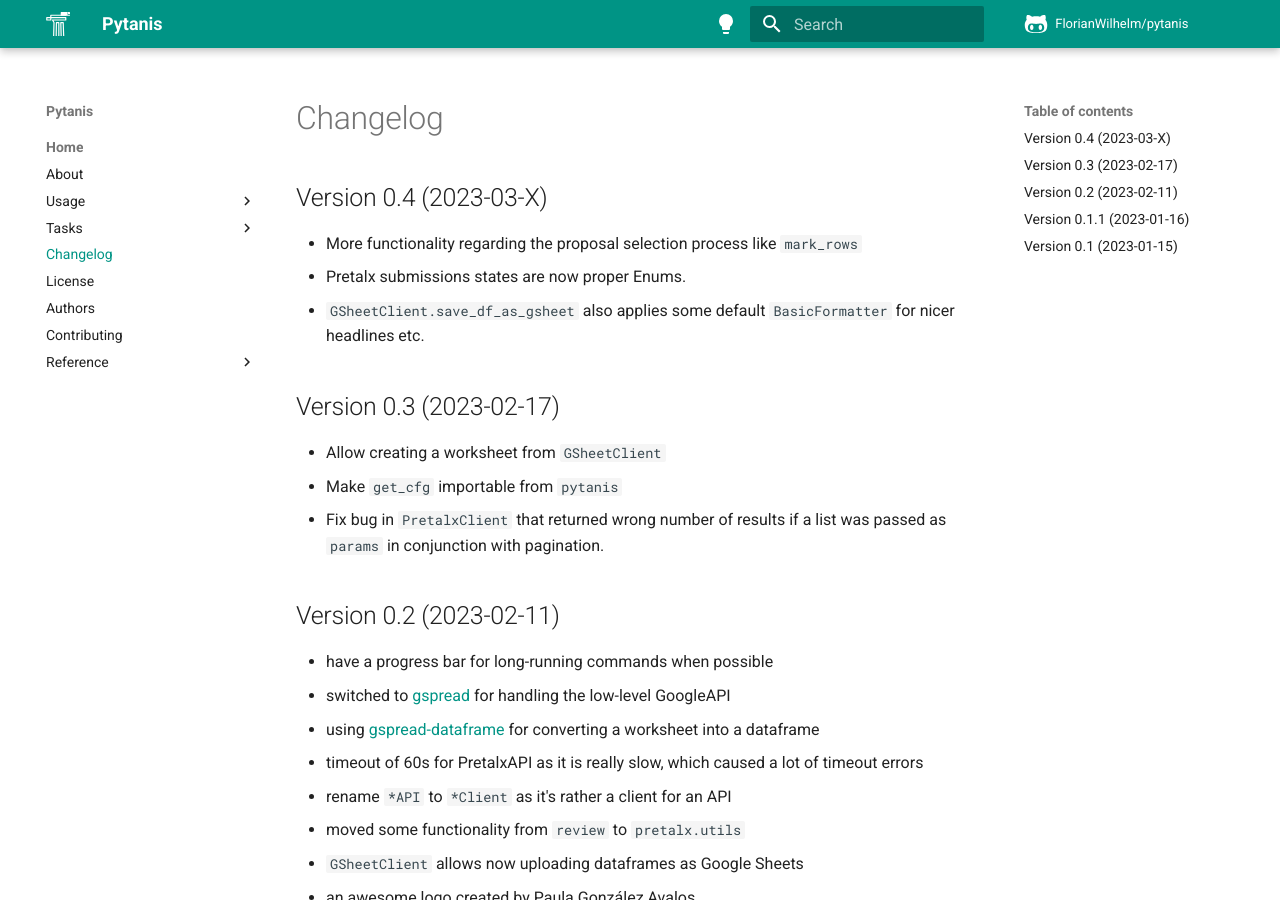
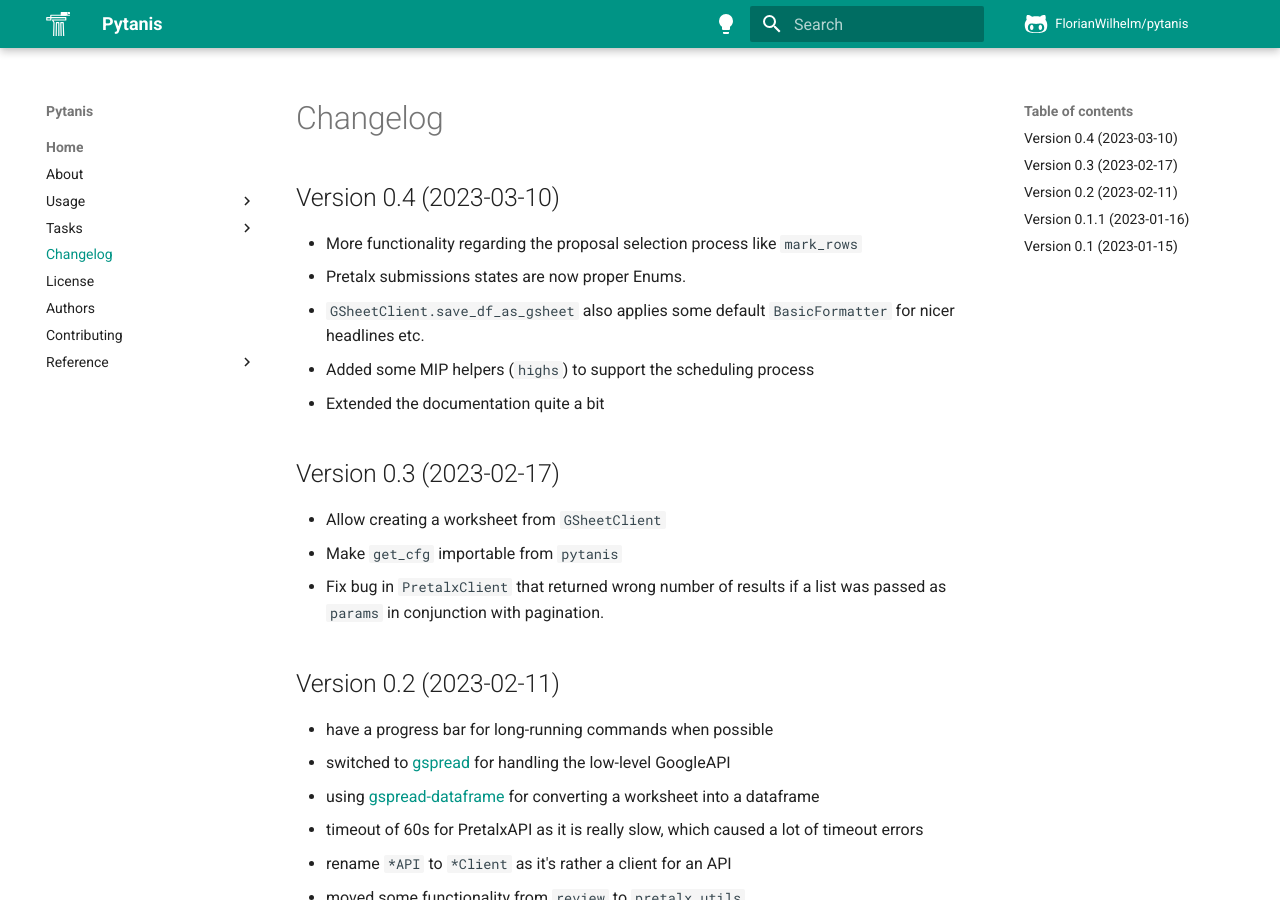
Before and after one commit to FlorianWilhelm/pytanis, an MkDocs documentation site: the page built from docs/changelog.md, in a window 1280 px wide and 900 px high. Built offline with MkDocs 1.6.1 and Material for MkDocs 9.7.7, drawn with Linux system fonts in a browser that asks for light colours; comment, search, counter and statistics services are not loaded; the version menu is left out.

Commit message:
Update changelog

```diff
--- a/CHANGELOG.md
+++ b/CHANGELOG.md
@@ -1,10 +1,12 @@
 # Changelog
 
-## Version 0.4 (2023-03-X)
+## Version 0.4 (2023-03-10)
 
 - More functionality regarding the proposal selection process like `mark_rows`
 - Pretalx submissions states are now proper Enums.
 - `GSheetClient.save_df_as_gsheet` also applies some default `BasicFormatter` for nicer headlines etc.
+- Added some MIP helpers (`highs`) to support the scheduling process
+- Extended the documentation quite a bit
 
 ## Version 0.3 (2023-02-17)
 
```
Also changed, not shown: docs/tasks/schedule.md (+1 -1 lines), docs/tasks/selection.md (+1 -1 lines).
